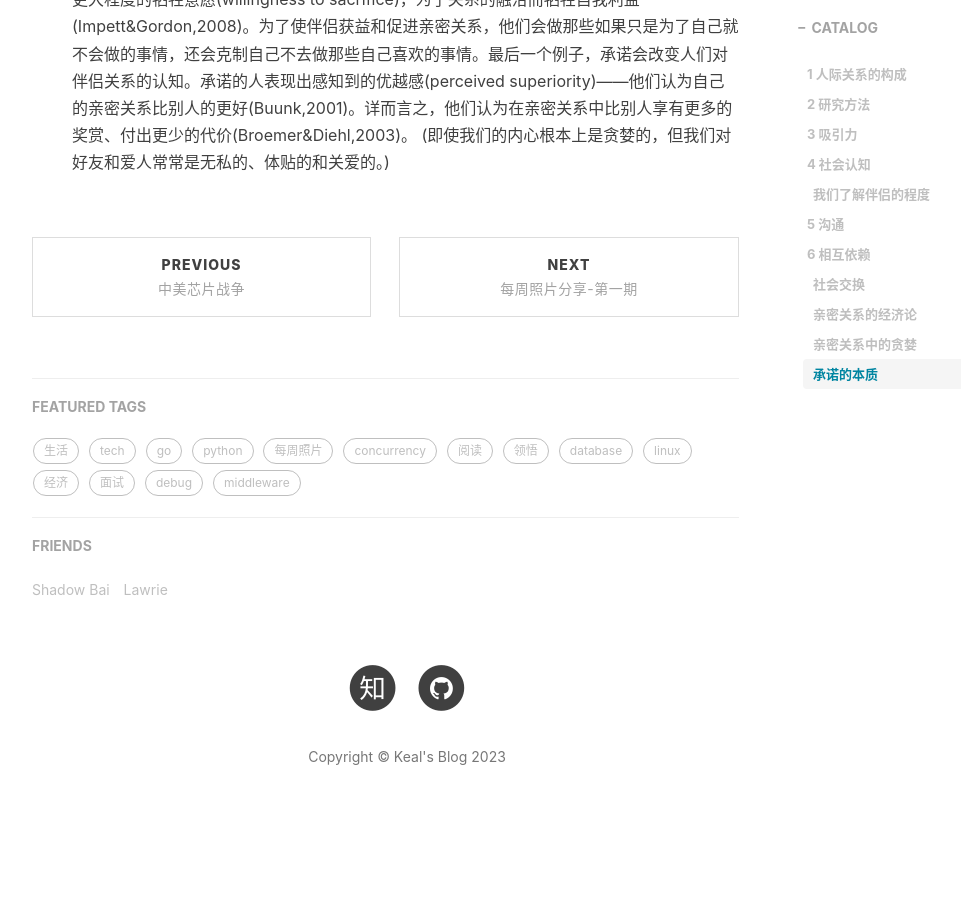
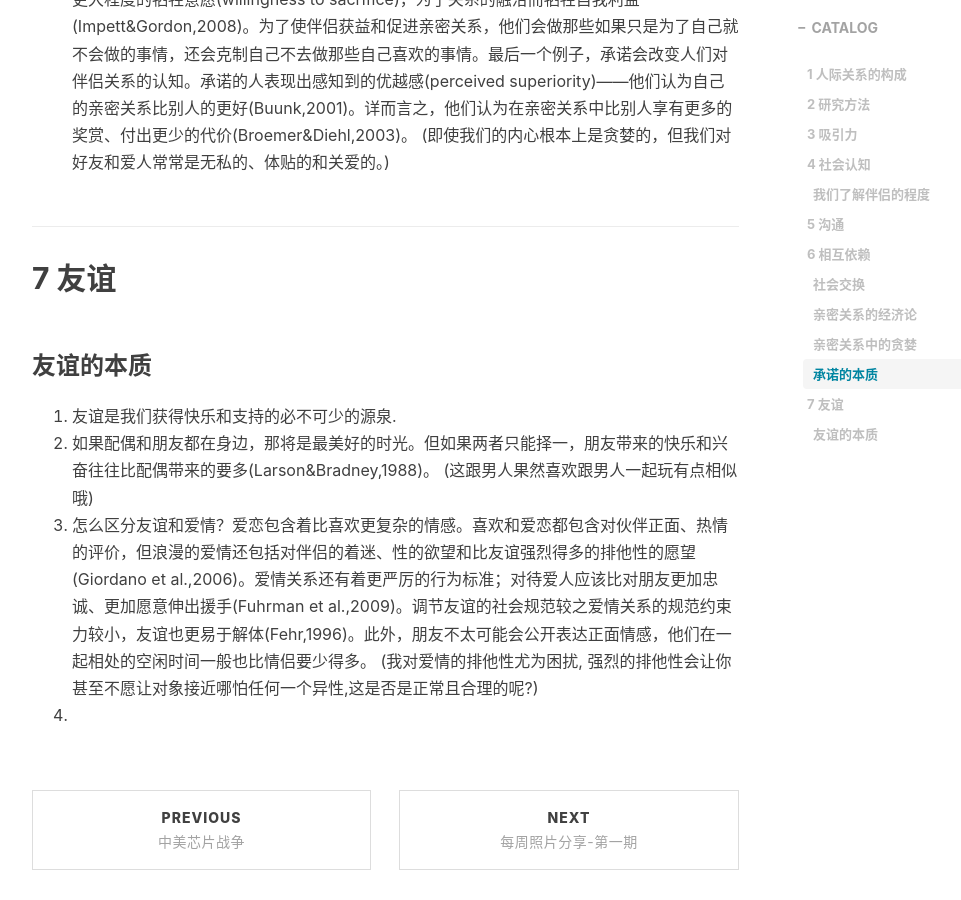
Before and after one commit to kneed/kneed.github.io, a Jekyll site: the page built from _posts/2023-08-15-读-亲密关系.md, in a window 1280 px wide and 900 px high, scrolled down 14912 px. Shown: the whole window, without its empty margins (233-1194 px from the left). Built offline with Jekyll 4.4.1, drawn with Linux system fonts in a browser that asks for light colours; nearby versions of some CDN libraries; comment, search, counter and statistics services are not loaded; before the commit the page ends 15773 px from its top, so only the background shows below that.

```diff
--- a/_posts/2023-08-15-读-亲密关系.md
+++ b/_posts/2023-08-15-读-亲密关系.md
@@ -252,3 +252,14 @@
    (承诺意味着关系融入到了新的阶段)
 4. 承诺会促进顺应性行为(accommodative behavior)，人们会克制自己不以愤怒来应对伴侣的愤怒(Rusbult et al.,1998)。具有顺应性的人能容忍伴侣的破坏性行为而不还击；他们吞下侮辱、嘲讽或自私的恶果而不报复。这样做，他们就避免了争吵和口角，有助于消除而不是加剧伴侣的糟糕情绪。这通常有益于亲密关系。此类行为可能需要相当程度的自我约束，绝不是因为软弱使然；相反，顺应行为是要有意识地做出努力以保护亲密关系免受伤害。承诺的人还表现出更大程度的牺牲意愿(willingness to sacrifice)，为了关系的融洽而牺牲自我利益(Impett&Gordon,2008)。为了使伴侣获益和促进亲密关系，他们会做那些如果只是为了自己就不会做的事情，还会克制自己不去做那些自己喜欢的事情。最后一个例子，承诺会改变人们对伴侣关系的认知。承诺的人表现出感知到的优越感(perceived superiority)——他们认为自己的亲密关系比别人的更好(Buunk,2001)。详而言之，他们认为在亲密关系中比别人享有更多的奖赏、付出更少的代价(Broemer&Diehl,2003)。
    (即使我们的内心根本上是贪婪的，但我们对好友和爱人常常是无私的、体贴的和关爱的。)
+
+## 7 友谊
+
+### 友谊的本质
+
+1. 友谊是我们获得快乐和支持的必不可少的源泉.
+2. 如果配偶和朋友都在身边，那将是最美好的时光。但如果两者只能择一，朋友带来的快乐和兴奋往往比配偶带来的要多(Larson&Bradney,1988)。
+   (这跟男人果然喜欢跟男人一起玩有点相似哦)
+3. 怎么区分友谊和爱情？爱恋包含着比喜欢更复杂的情感。喜欢和爱恋都包含对伙伴正面、热情的评价，但浪漫的爱情还包括对伴侣的着迷、性的欲望和比友谊强烈得多的排他性的愿望(Giordano et al.,2006)。爱情关系还有着更严厉的行为标准；对待爱人应该比对朋友更加忠诚、更加愿意伸出援手(Fuhrman et al.,2009)。调节友谊的社会规范较之爱情关系的规范约束力较小，友谊也更易于解体(Fehr,1996)。此外，朋友不太可能会公开表达正面情感，他们在一起相处的空闲时间一般也比情侣要少得多。
+   (我对爱情的排他性尤为困扰, 强烈的排他性会让你甚至不愿让对象接近哪怕任何一个异性,这是否是正常且合理的呢?)
+4.
```
Also changed, not shown: _posts/2023-09-20-关于租房买房的一些深入研究.md (+6 -2 lines).
